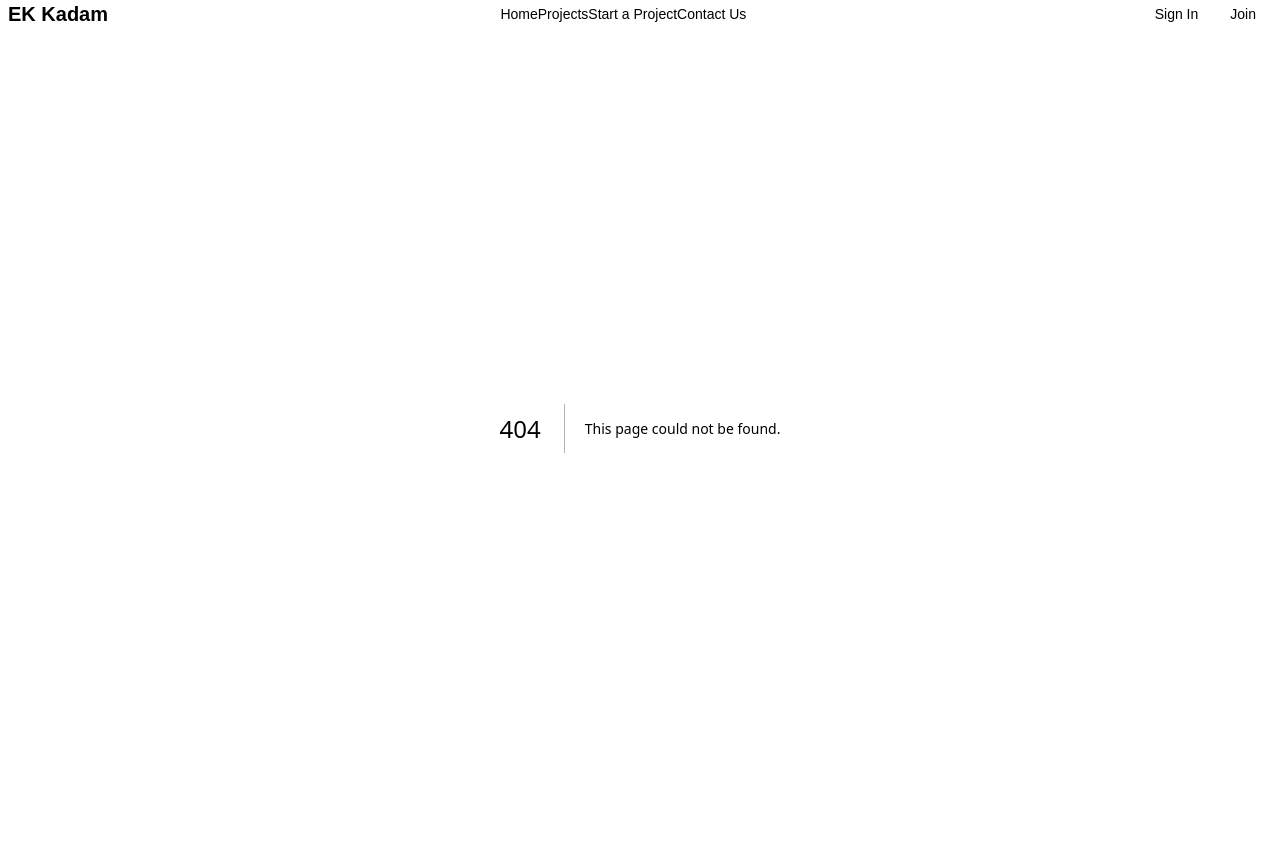
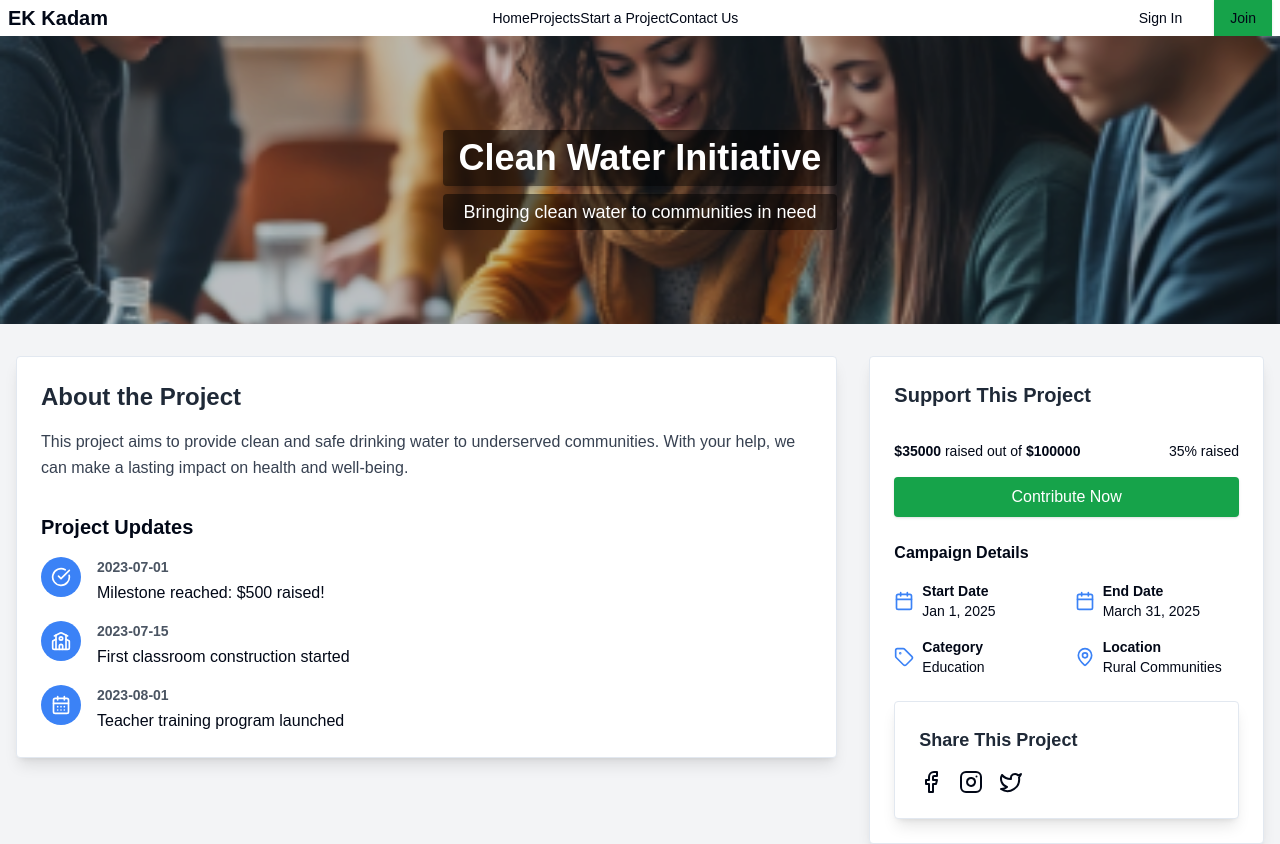
Before and after one commit to kecitclub/theDebuggers, a Next.js app in the folder client/: page /project-detail in a window 1280 px wide. Before the commit this address had no page. Shown: the top 844 px of the page. Built offline with nearby package versions, Linux system fonts and the light colour scheme.

Commit message:
added project-detail page

```diff
--- /dev/null
+++ b/client/src/app/project-detail/page.tsx
@@ -0,0 +1,241 @@
+"use client";
+import { Facebook, Instagram, Twitter } from "lucide-react";
+import { useState, useEffect } from "react";
+import Image from "next/image";
+import { Progress } from "@/components/ui/progress";
+import {
+  CalendarDays,
+  CheckCircle,
+  School,
+  Calendar,
+  MapPin,
+  Tag,
+} from "lucide-react";
+
+// Define types for the project data
+type Project = {
+  title: string;
+  subtitle: string;
+  description: string;
+  bannerImage?: string;
+  goal: number;
+  raised: number;
+  category: string;
+  location: string;
+  updates: {
+    title: string;
+    date: string;
+    content: string;
+  }[];
+};
+
+export default function ProjectDetails({
+  params,
+}: {
+  params: { projectId: string };
+}) {
+  // Using dummy data instead of fetching from an API
+  const [project, setProject] = useState<Project | null>(null);
+
+  useEffect(() => {
+    // Dummy project data
+    const dummyProject: Project = {
+      title: "Clean Water Initiative",
+      subtitle: "Bringing clean water to communities in need",
+      description:
+        "This project aims to provide clean and safe drinking water to underserved communities. With your help, we can make a lasting impact on health and well-being.",
+      bannerImage: "/img.png", // Replace with a valid image path if needed
+      goal: 100000,
+      raised: 35000,
+      category: "Health",
+      location: "Global",
+      updates: [
+        {
+          title: "New Wells Installed",
+          date: "2025-01-05",
+          content:
+            "We have successfully installed 5 new wells in rural areas of Kenya.",
+        },
+        {
+          title: "Community Awareness Campaign",
+          date: "2025-01-02",
+          content:
+            "Our team has launched a community awareness campaign to educate about water sanitation.",
+        },
+        {
+          title: "Partnership with Local NGOs",
+          date: "2024-12-30",
+          content:
+            "We partnered with local NGOs to expand the reach of our project.",
+        },
+      ],
+    };
+
+    // Setting the dummy project data
+    setProject(dummyProject);
+  }, [params.projectId]);
+
+  if (!project) return <div>Loading...</div>;
+
+  // Calculate progress as percentage
+  const progress = (project.raised / project.goal) * 100;
+
+  const updates = [
+    {
+      id: 1,
+      date: "2023-07-01",
+      content: "Milestone reached: $500 raised!",
+      icon: CheckCircle,
+    },
+    {
+      id: 2,
+      date: "2023-07-15",
+      content: "First classroom construction started",
+      icon: School,
+    },
+    {
+      id: 3,
+      date: "2023-08-01",
+      content: "Teacher training program launched",
+      icon: CalendarDays,
+    },
+  ];
+
+  return (
+    <div className="min-h-screen bg-gray-100">
+      {/* Header Section */}
+      <header className="relative h-72 w-full bg-gray-800 text-white">
+        <Image
+          src={project.bannerImage || "/default-banner.jpg"}
+          alt={project.title}
+          fill
+          className="object-cover opacity-70"
+        />
+        <div className="absolute inset-0 flex items-center justify-center">
+          <div className="text-center">
+            <h1 className="text-4xl font-bold shadow-md bg-black bg-opacity-50 px-4 py-2 rounded">
+              {project.title}
+            </h1>
+            <p className="mt-2 text-lg bg-black bg-opacity-50 px-4 py-1 rounded">
+              {project.subtitle}
+            </p>
+          </div>
+        </div>
+      </header>
+
+      <div className="container mx-auto px-4 py-8">
+        <div className="grid grid-cols-1 lg:grid-cols-3 gap-8">
+          {/* Main Content */}
+          <div className="lg:col-span-2">
+            <div className="bg-white p-6 rounded shadow-lg border">
+              <h2 className="text-2xl font-semibold text-gray-800">
+                About the Project
+              </h2>
+              <p className="mt-4 text-gray-700 leading-relaxed">
+                {project.description}
+              </p>
+
+              {/* Updates Section */}
+              <div className="mt-8">
+                <h3 className="text-xl font-bold mb-4">Project Updates</h3>
+                <div className="space-y-4">
+                  {updates.map((update, index) => (
+                    <div key={update.id} className="flex items-start">
+                      <div className="flex-shrink-0 w-10 h-10 rounded-full bg-blue-500 flex items-center justify-center">
+                        {<update.icon className="text-white" size={20} />}
+                      </div>
+                      <div className="ml-4 flex-grow">
+                        <div className="flex items-center justify-between">
+                          <p className="text-sm font-semibold text-gray-600">
+                            {update.date}
+                          </p>
+                          {index !== updates.length - 1 && (
+                            <div className="border-l-2 border-blue-200 h-full ml-5 -mb-10"></div>
+                          )}
+                        </div>
+                        <p className="mt-1">{update.content}</p>
+                      </div>
+                    </div>
+                  ))}
+                </div>
+              </div>
+            </div>
+          </div>
+
+          {/* Sidebar */}
+          <div>
+            <div className="bg-white p-6 rounded shadow-lg border">
+              <h2 className="text-xl font-semibold text-gray-800">
+                Support This Project
+              </h2>
+
+              {/* Progress */}
+              <div className="mt-4">
+                <Progress value={progress} className="my-4" />
+                <div className="flex items-center justify-between">
+                  <div className="text-sm">
+                    <span className="font-semibold">${project.raised}</span>{" "}
+                    raised out of{" "}
+                    <span className="font-semibold">${project.goal}</span>
+                  </div>
+                  <div className="text-sm">{Math.round(progress)}% raised</div>
+                </div>
+              </div>
+
+              <div className="mt-4">
+                <button className="w-full bg-green-600 text-white py-2 rounded shadow hover:bg-green-700 transition">
+                  Contribute Now
+                </button>
+              </div>
+
+              <div className="mt-6">
+                <h3 className="font-bold mb-4">Campaign Details</h3>
+                <div className="grid grid-cols-2 gap-4">
+                  <div className="flex items-center">
+                    <Calendar className="text-blue-500 mr-2" size={20} />
+                    <div>
+                      <p className="text-sm font-semibold">Start Date</p>
+                      <p className="text-sm">Jan 1, 2025</p>
+                    </div>
+                  </div>
+                  <div className="flex items-center">
+                    <Calendar className="text-blue-500 mr-2" size={20} />
+                    <div>
+                      <p className="text-sm font-semibold">End Date</p>
+                      <p className="text-sm">March 31, 2025</p>
+                    </div>
+                  </div>
+                  <div className="flex items-center">
+                    <Tag className="text-blue-500 mr-2" size={20} />
+                    <div>
+                      <p className="text-sm font-semibold">Category</p>
+                      <p className="text-sm">Education</p>
+                    </div>
+                  </div>
+                  <div className="flex items-center">
+                    <MapPin className="text-blue-500 mr-2" size={20} />
+                    <div>
+                      <p className="text-sm font-semibold">Location</p>
+                      <p className="text-sm">Rural Communities</p>
+                    </div>
+                  </div>
+                </div>
+              </div>
+
+              <div className="mt-6 bg-white p-6 rounded shadow-lg border">
+                <h3 className="text-lg font-semibold text-gray-800">
+                  Share This Project
+                </h3>
+                <div className="mt-4 flex space-x-4">
+                  <Facebook />
+                  <Instagram />
+                  <Twitter />
+                </div>
+              </div>
+            </div>
+          </div>
+        </div>
+      </div>
+    </div>
+  );
+}
```
Also changed, not shown: client/public/img.png (added).
